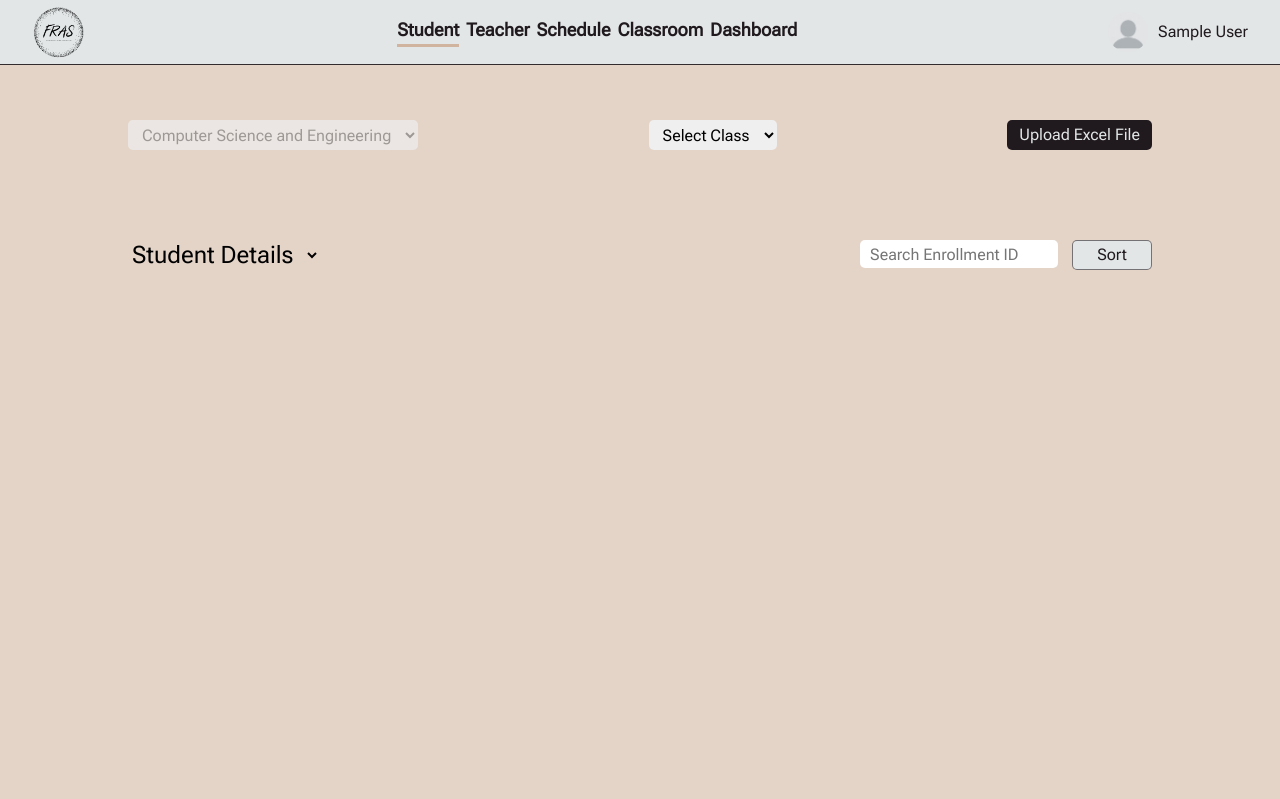
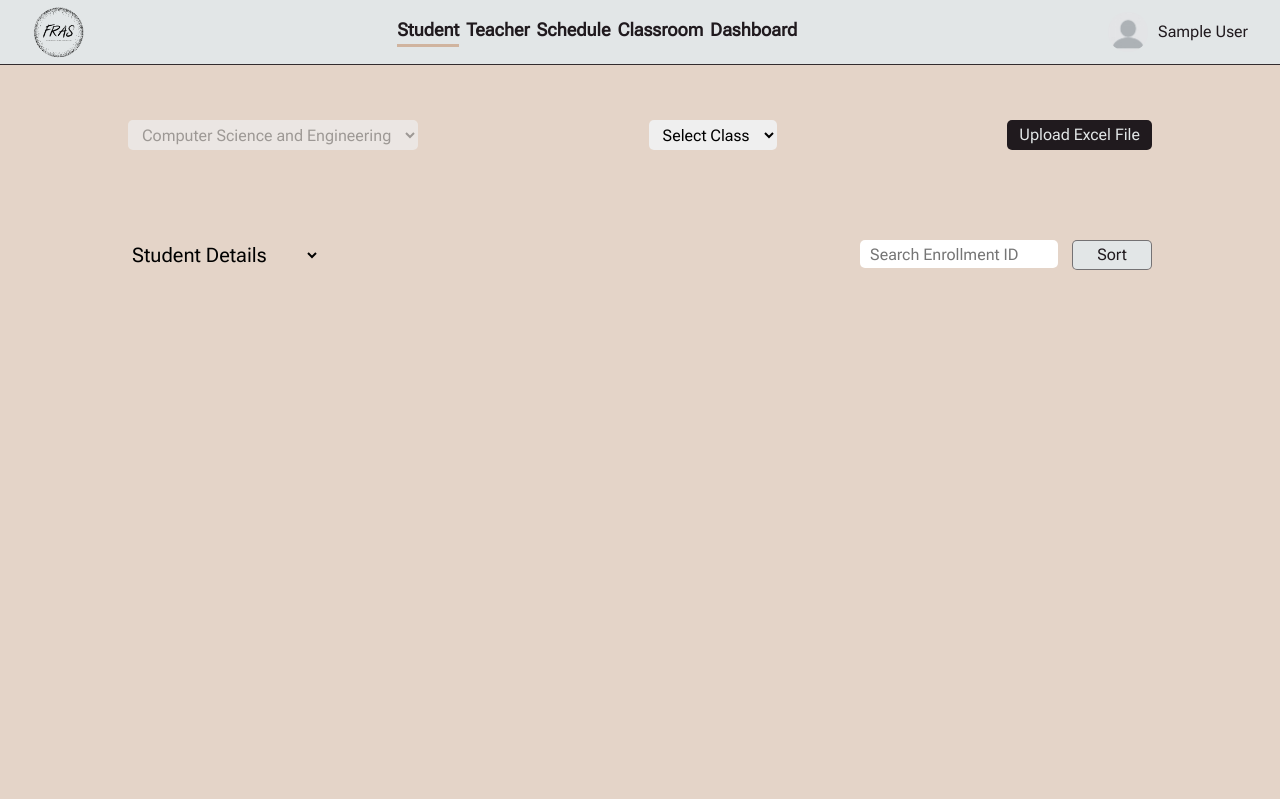
Before and after one commit to DinAnsh/FRAS, a Django app: page /testapp/students/ in a window 1280 px wide. Shown: the top 799 px of the page. Run offline with Django 3.2, Linux system fonts and the light colour scheme; the visitor is signed in with stand-in values (Sample User, id 1); data comes from the database, SQL or seed files in the repository; data that the repository does not hold is empty; some libraries are stand-ins or nearby versions.

Commit message:
improvement #2

```diff
--- a/testsite/templates/testapp/student.html
+++ b/testsite/templates/testapp/student.html
@@ -42,7 +42,7 @@
       <div class="tabletitle">
         <h2>
           <select class="" id="all-details" name="details" onchange="changeDetails()"
-            style="background-color: transparent; width: 12rem;">
+            style="background-color: transparent; width: 12rem; font-size: 1.25rem;">
             <option value="0" selected>Student Details</option>
             <option value="1">Attendance Details</option>
           </select>
```
